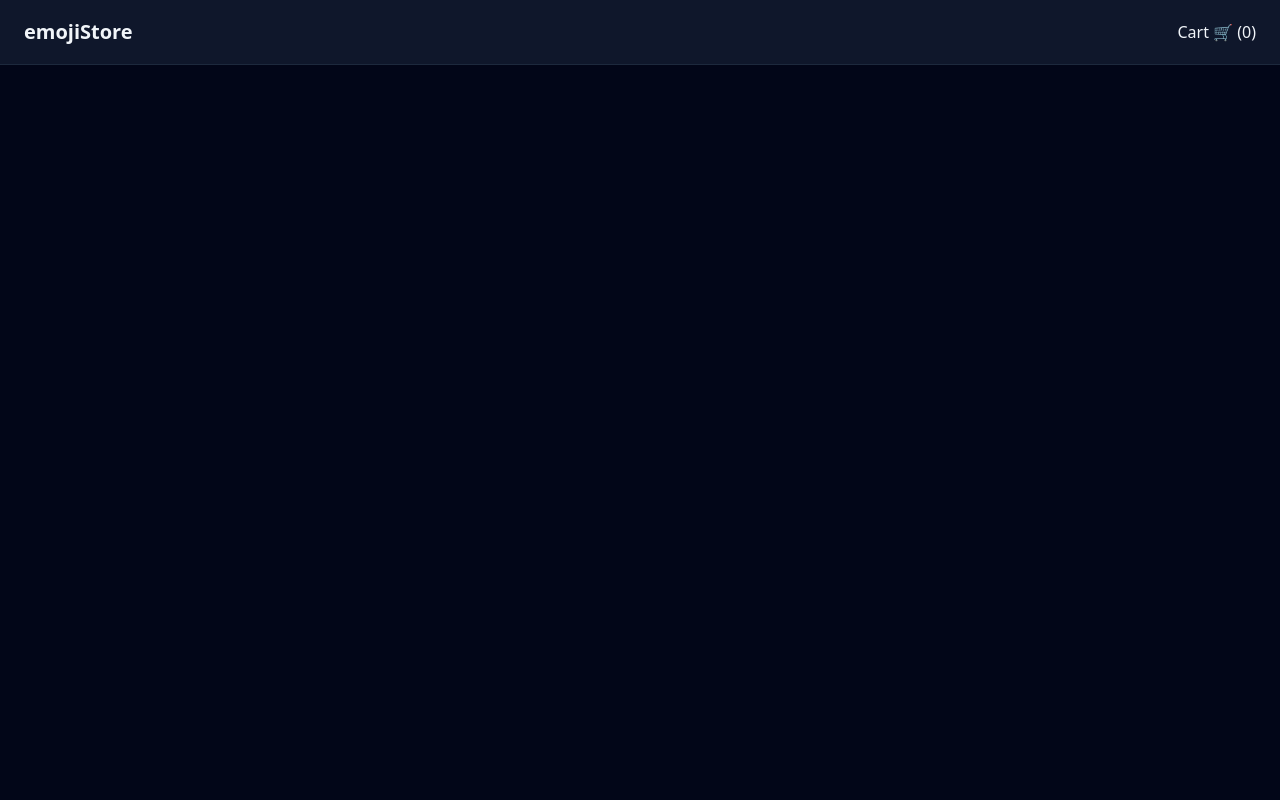
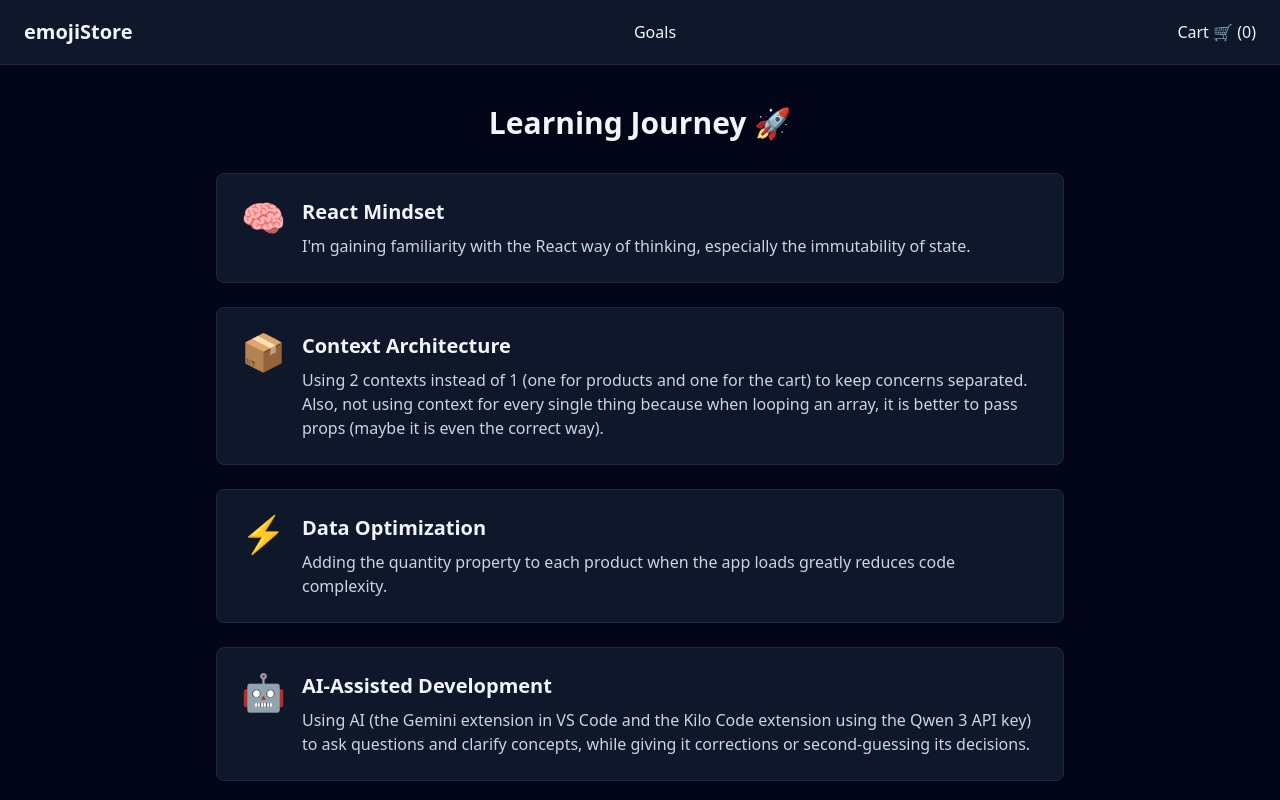
Before and after one commit to oscarrios0101/emojiStore, a React (Vite) app in the folder emojiStore/: page /goals in a window 1280 px wide. Shown: the top 800 px of the page. Built offline with nearby package versions, Linux system fonts and the light colour scheme.

Commit message:
feat: add Goals component and integrate into routing; enhance Navbar with Goals link; update ProductCard and Checkout for improved price formatting, adde vite settup for vercel deployment

```diff
--- a/emojiStore/src/components/AppContent.jsx
+++ b/emojiStore/src/components/AppContent.jsx
@@ -3,6 +3,7 @@ import Navbar from "./Navbar";
 import Home from "../pages/Home";
 import Checkout from "../pages/Checkout";
 import Success from "../pages/Success";
+import Goals from "./Goals";
 import { useProducts } from "../hooks/useProducts";
 
 const AppContent = () => {
@@ -24,6 +25,7 @@ const AppContent = () => {
           <Route path="/" element={<Home />} />
           <Route path="/checkout" element={<Checkout />} />
           <Route path="/success" element={<Success />} />
+          <Route path="/goals" element={<Goals />} />
         </Routes>
       </div>
     </BrowserRouter>
--- /dev/null
+++ b/emojiStore/src/components/GoalCard.jsx
@@ -0,0 +1,13 @@
+const GoalCard = ({ emoji, title, description }) => {
+  return (
+    <div className="bg-slate-900 p-6 rounded-lg border border-slate-800 flex items-start gap-4">
+      <span className="text-4xl">{emoji}</span>
+      <div>
+        <h3 className="font-semibold text-xl mb-2">{title}</h3>
+        <p className="text-slate-300">{description}</p>
+      </div>
+    </div>
+  );
+};
+
+export default GoalCard;
--- /dev/null
+++ b/emojiStore/src/components/Goals.jsx
@@ -0,0 +1,51 @@
+import GoalCard from "./GoalCard";
+
+const Goals = () => {
+  const goals = [
+    {
+      emoji: "🧠",
+      title: "React Mindset",
+      description:
+        "I'm gaining familiarity with the React way of thinking, especially the immutability of state.",
+    },
+    {
+      emoji: "📦",
+      title: "Context Architecture",
+      description:
+        "Using 2 contexts instead of 1 (one for products and one for the cart) to keep concerns separated. Also, not using context for every single thing because when looping an array, it is better to pass props (maybe it is even the correct way).",
+    },
+    {
+      emoji: "⚡",
+      title: "Data Optimization",
+      description:
+        "Adding the quantity property to each product when the app loads greatly reduces code complexity.",
+    },
+    {
+      emoji: "🤖",
+      title: "AI-Assisted Development",
+      description:
+        "Using AI (the Gemini extension in VS Code and the Kilo Code extension using the Qwen 3 API key) to ask questions and clarify concepts, while giving it corrections or second-guessing its decisions.",
+    },
+    {
+      emoji: "🎨",
+      title: "Tailwind CSS",
+      description:
+        "Using Tailwind CSS styles while gaining familiarity with it.",
+    },
+  ];
+
+  return (
+    <section className="text-slate-100 max-w-4xl mx-auto px-6 py-10">
+      <h2 className="font-bold text-3xl mb-8 text-center">
+        Learning Journey 🚀
+      </h2>
+      <div className="space-y-6">
+        {goals.map((goal) => (
+          <GoalCard key={goal.title} {...goal} />
+        ))}
+      </div>
+    </section>
+  );
+};
+
+export default Goals;
--- a/emojiStore/src/components/Navbar.jsx
+++ b/emojiStore/src/components/Navbar.jsx
@@ -14,6 +14,12 @@ const Navbar = () => {
           emojiStore
         </Link>
         <Link
+          to="/goals"
+          className="text-slate-100 hover:text-sky-400 font-medium transition-colors"
+        >
+          Goals
+        </Link>
+        <Link
           to="/checkout"
           className="text-slate-100 hover:text-sky-400 font-medium transition-colors"
         >
--- a/emojiStore/src/components/ProductCard.jsx
+++ b/emojiStore/src/components/ProductCard.jsx
@@ -24,7 +24,12 @@ const ProductCard = ({ product }) => {
     <div className="bg-slate-900 border border-slate-800 rounded-lg p-4 flex flex-col items-center text-center cursor-pointer">
       <span className="text-4xl mb-2">{product.emoji}</span>
       <h2 className="text-slate-100 font-semibold">{product.name}</h2>
-      <p className="text-slate-400">${product.price}</p>
+      <p className="text-slate-400">
+        {`Price: ${new Intl.NumberFormat("en-US", {
+          style: "currency",
+          currency: "USD",
+        }).format(product.price)}`}
+      </p>
       <div className="flex items-center gap-3 my-3">
         <button
           onClick={handleDecrement}
--- a/emojiStore/src/pages/Checkout.jsx
+++ b/emojiStore/src/pages/Checkout.jsx
@@ -15,13 +15,23 @@ const Checkout = () => {
         {cart.map((item) => (
           <div
             key={item.id}
-            className="grid grid-cols-6 gap-4 border border-red-800 w-full items-center p-2 mb-2"
+            className="grid grid-cols-6 gap-4 border-y-2 border-slate-800 w-full items-center p-2 mb-2"
           >
             <div className=" whitespace-normal text-center">{item.name}</div>
             <div>{item.emoji}</div>
-            <div>${item.price}</div>
+            <div>
+              {`item price : ${new Intl.NumberFormat("en-US", {
+                style: "currency",
+                currency: "USD",
+              }).format(item.price)} `}
+            </div>
             <div>amount: {item.quantity}</div>
-            <div>total: ${item.price * item.quantity}</div>
+            <div>
+              {`total: ${new Intl.NumberFormat("en-US", {
+                style: "currency",
+                currency: "USD",
+              }).format(item.price * item.quantity)}`}
+            </div>
             <div className="flex items-center justify-center gap-2">
               <button
                 className="px-2 bg-slate-700 rounded hover:bg-slate-600"
--- a/emojiStore/src/pages/Home.jsx
+++ b/emojiStore/src/pages/Home.jsx
@@ -16,7 +16,7 @@ const Home = () => {
 
   return (
     <main className="bg-slate-950 min-h-screen">
-      <header className="flex flex-col items-center justify-start border border-red-800 py-4 overflow-hidden">
+      <header className="flex flex-col items-center justify-start border  py-4 overflow-hidden">
         <h1 className="text-center w-full text-3xl font-bold text-slate-100 max-w-full">
           emojiStore
         </h1>
--- a/emojiStore/vite.config.js
+++ b/emojiStore/vite.config.js
@@ -5,4 +5,5 @@ import tailwindcss from "@tailwindcss/vite";
 // https://vite.dev/config/
 export default defineConfig({
   plugins: [react(), tailwindcss()],
+  base: process.env.VITE_BASE_PATH || "/emojiStore",
 });
```
